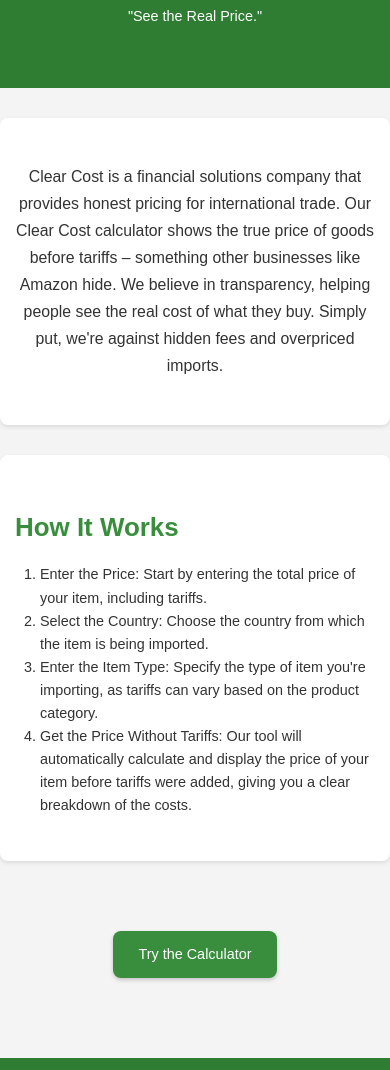
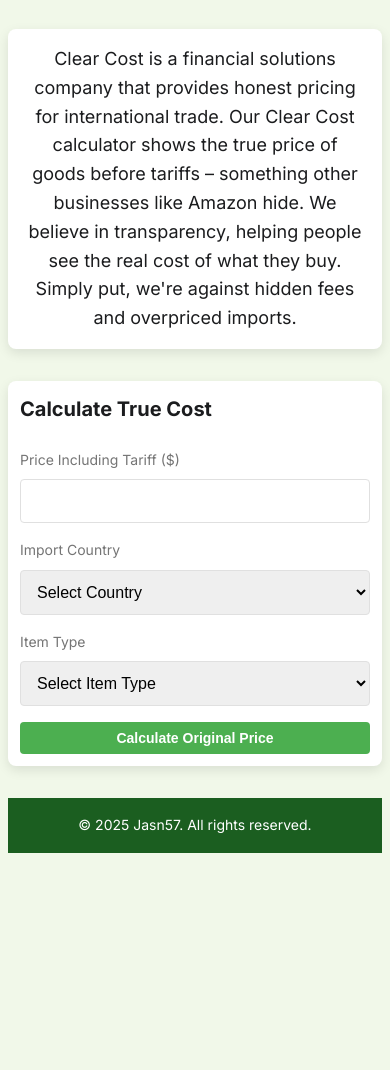
Before and after one commit to ClearCost/clearcost.github.io, a plain HTML site: page index.html in a window 390 px wide. Shown: the part 155-1225 px from the top of the page. After the commit the page ends 1016 px from the top, so only its background shows below. Drawn offline with Linux system fonts and the light colour scheme.

Commit message:
add calc

```diff
--- a/index.html
+++ b/index.html
@@ -3,40 +3,62 @@
 <head>
     <meta charset="UTF-8">
     <meta name="viewport" content="width=device-width, initial-scale=1.0">
+    <meta name="description" content="Clear Cost provides transparent pricing for international trade, showing the true cost of goods before tariffs.">
+    <meta name="keywords" content="Clear Cost, tariff calculator, transparent pricing, international trade">
     <title>Clear Cost</title>
-     <script async src="https://pagead2.googlesyndication.com/pagead/js/adsbygoogle.js?client=ca-pub-4723302911245499"
-     crossorigin="anonymous"></script>
+    <script async src="https://pagead2.googlesyndication.com/pagead/js/adsbygoogle.js?client=ca-pub-4723302911245499" crossorigin="anonymous"></script>
     <link rel="stylesheet" href="src/style.css">
 </head>
 <body>
-    <section class="hero">
+    <header class="hero">
         <h1>Clear Cost</h1>
         <p>"See the Real Price."</p>
-    </section>
+    </header>
 
-    <section class="about">
-        <p>Clear Cost is a financial solutions company that provides honest pricing for international trade. Our Clear Cost calculator shows the true price of goods before tariffs – something other businesses like Amazon hide. We believe in transparency, helping people see the real cost of what they buy. Simply put, we're against hidden fees and overpriced imports.</p>
-    </section>
+    <main>
+        <section class="about">
+            <p>Clear Cost is a financial solutions company that provides honest pricing for international trade. Our Clear Cost calculator shows the true price of goods before tariffs – something other businesses like Amazon hide. We believe in transparency, helping people see the real cost of what they buy. Simply put, we're against hidden fees and overpriced imports.</p>
+        </section>
 
-    <section class="how-it-works">
-        <div class="steps">
-            <h2>How It Works</h2>
-            <ol>
-                <li>Enter the Price: Start by entering the total price of your item, including tariffs.</li>
-                <li>Select the Country: Choose the country from which the item is being imported.</li>
-                <li>Enter the Item Type: Specify the type of item you're importing, as tariffs can vary based on the product category.</li>
-                <li>Get the Price Without Tariffs: Our tool will automatically calculate and display the price of your item before tariffs were added, giving you a clear breakdown of the costs.</li>
-            </ol>
-        </div>
-    </section>
-
-    <section class="call-to-action">
-        <a href="https://clearcost.github.io/calculator/" class="calculator-button">Try the Calculator</a>
-    </section>
+        <section class="calculator-container">
+            <h1>Calculate True Cost</h1>
+            <form id="tariffForm">
+                <div class="form-group">
+                    <label for="price">Price Including Tariff ($)</label>
+                    <input type="number" id="price" step="0.01" required aria-label="Price including tariff">
+                </div>
+                <div class="form-group">
+                    <label for="country">Import Country</label>
+                    <select id="country" required aria-label="Select import country">
+                        <option value="">Select Country</option>
+                        <option value="EU">EU</option>
+                        <option value="China">China</option>
+                        <option value="Canada">Canada</option>
+                        <option value="Japan">Japan</option>
+                        <option value="India">India</option>
+                        <option value="Other">Other</option>
+                    </select>
+                </div>
+                <div class="form-group">
+                    <label for="itemType">Item Type</label>
+                    <select id="itemType" required aria-label="Select item type">
+                        <option value="">Select Item Type</option>
+                        <option value="Tech">Tech</option>
+                        <option value="Metals">Metals</option>
+                        <option value="Automobiles">Automobiles</option>
+                        <option value="Other">Other</option>
+                    </select>
+                </div>
+                <button type="submit">Calculate Original Price</button>
+            </form>
+            <div id="result" style="display: none;"></div>
+        </section>
+    </main>
 
     <footer>
-        <p>© 2025 Jasn57. All rights reserved.</p>
+        <p>© 2025 Jasn57. All rights reserved.
     </footer>
 
+    <script src="src/script.js"></script>
 </body>
 </html>
--- a/src/style.css
+++ b/src/style.css
@@ -1,175 +1,252 @@
-body {
-    font-family: sans-serif;
+@import url('https://fonts.googleapis.com/css2?family=Inter:wght@400;600;700&display=swap');
+
+:root {
+    --primary-green: #2E7D32;
+    --dark-green: #1B5E20;
+    --light-green: #4CAF50;
+    --background: #F1F8E9;
+    --white: #FFFFFF;
+    --text: #1B1C1E;
+    --gray: #757575;
+    --shadow: 0 4px 12px rgba(0, 0, 0, 0.1);
+    --border-radius: 8px;
+    --transition: all 0.3s ease;
+}
+
+* {
     margin: 0;
     padding: 0;
-    background-color: #f4f4f4;
-    color: #333;
+    box-sizing: border-box;
+}
+
+body {
+    font-family: 'Inter', -apple-system, BlinkMacSystemFont, 'Segoe UI', Roboto, sans-serif;
+    background-color: var(--background);
+    color: var(--text);
     line-height: 1.6;
+    font-size: 16px;
 }
 
 .hero {
-    background-color: #2E7D32;
-    color: white;
+    background: linear-gradient(135deg, var(--primary-green), var(--light-green));
+    color: var(--white);
     text-align: center;
-    padding: 80px 20px;
+    padding: 4rem 1rem;
+    animation: fadeIn 1s ease-in;
 }
 
 .hero h1 {
-    font-size: 3.2em;
-    margin-bottom: 15px;
-    text-shadow: 1px 1px 2px rgba(0, 0, 0, 0.2);
+    font-size: 2.5rem;
+    font-weight: 700;
+    margin-bottom: 1rem;
+    text-shadow: 0 2px 4px rgba(0, 0, 0, 0.2);
+    color: var(--white); /* Updated to make the text white */
 }
 
 .hero p {
-    font-size: 1.2em;
+    font-size: 1.25rem;
     max-width: 600px;
     margin: 0 auto;
-    line-height: 1.7;
 }
 
 .about {
-    padding: 40px 20px;
+    max-width: 800px;
+    margin: 2rem auto;
+    padding: 2rem;
+    background-color: var(--white);
+    border-radius: var(--border-radius);
+    box-shadow: var(--shadow);
     text-align: center;
-    max-width: 800px;
-    margin: 30px auto;
-    line-height: 1.7;
-    background-color: white;
-    border-radius: 8px;
-    box-shadow: 0 2px 4px rgba(0, 0, 0, 0.1);
+    animation: fadeIn 1s ease-in 0.2s backwards;
 }
 
 .about p {
-    font-size: 1.1em;
+    font-size: 1.125rem;
+}
+
+.calculator-container {
+    max-width: 400px;
+    margin: 2rem auto;
+    padding: 1.5rem;
+    background-color: var(--white);
+    border-radius: var(--border-radius);
+    box-shadow: var(--shadow);
+    animation: fadeIn 1s ease-in 0.4s backwards;
+}
+
+.calculator-container h1 {
+    font-size: 1.5rem;
+    margin-bottom: 1.5rem;
+}
+
+.form-group {
+    margin-bottom: 1rem;
+}
+
+label {
+    display: block;
+    font-size: 0.875rem;
+    color: var(--gray);
+    margin-bottom: 0.5rem;
+}
+
+input, select {
+    width: 100%;
+    padding: 0.75rem;
+    border: 1px solid #e0e0e0;
+    border-radius: 4px;
+    font-size: 1rem;
+    transition: var(--transition);
+}
+
+input:focus, select:focus {
+    outline: none;
+    border-color: var(--light-green);
+    box-shadow: 0 0 0 3px rgba(76, 175, 80, 0.1);
+}
+
+input:invalid:focus, select:invalid:focus {
+    border-color: #D32F2F;
+}
+
+button {
+    width: 100%;
+    padding: 0.75rem;
+    background-color: var(--light-green);
+    color: var(--white);
+    border: none;
+    border-radius: 4px;
+    font-size: 1rem;
+    font-weight: 600;
+    cursor: pointer;
+    transition: var(--transition);
+}
+
+button:hover {
+    background-color: var(--primary-green);
+}
+
+button:focus {
+    outline: none;
+    box-shadow: 0 0 0 3px rgba(76, 175, 80, 0.3);
+}
+
+#result {
+    margin-top: 1.5rem;
+    padding: 1rem;
+    border: 1px solid #e0e0e0;
+    border-radius: 4px;
+    background-color: #F9FBE7;
+    font-size: 0.875rem;
+    white-space: pre-wrap;
 }
 
 .how-it-works {
+    max-width: 960px;
+    margin: 2rem auto;
+    padding: 2rem;
+    background-color: var(--white);
+    border-radius: var(--border-radius);
+    box-shadow: var(--shadow);
     display: flex;
-    padding: 40px 20px;
-    max-width: 960px;
-    margin: 30px auto;
     align-items: center;
-    background-color: white;
-    border-radius: 8px;
-    box-shadow: 0 2px 4px rgba(0, 0, 0, 0.1);
+    animation: fadeIn 1s ease-in 0.6s backwards;
 }
 
 .how-it-works .steps {
     flex: 1;
-    padding-left: 30px;
+    padding: 0 1rem;
 }
 
 .how-it-works h2 {
-    color: #388E3C;
-    margin-bottom: 15px;
-    font-size: 2em;
+    color: var(--primary-green);
+    font-size: 1.75rem;
+    margin-bottom: 1rem;
 }
 
 .how-it-works ol {
     list-style-type: decimal;
-    padding-left: 25px;
-    line-height: 1.6;
-    font-size: 1.1em;
+    padding-left: 1.5rem;
+    font-size: 1rem;
 }
 
 .call-to-action {
     text-align: center;
-    padding: 60px 20px;
+    padding: 3rem 1rem;
+    animation: fadeIn 1s ease-in 0.8s backwards;
 }
 
 .calculator-button {
     display: inline-block;
-    background-color: #388E3C;
-    color: white;
-    padding: 15px 30px;
+    background-color: var(--light-green);
+    color: var(--white);
+    padding: 1rem 2rem;
     text-decoration: none;
-    border-radius: 8px;
-    font-size: 1.2em;
-    transition: background-color 0.3s ease;
-    box-shadow: 0 2px 4px rgba(0, 0, 0, 0.2);
+    border-radius: var(--border-radius);
+    font-size: 1.125rem;
+    font-weight: 600;
+    transition: var(--transition);
+    box-shadow: var(--shadow);
 }
 
 .calculator-button:hover {
-    background-color: #2E7D32;
+    background-color: var(--primary-green);
+    transform: translateY(-2px);
 }
 
 footer {
-    background-color: #2E7D32;
-    color: white;
+    background-color: var(--dark-green);
+    color: var(--white);
     text-align: center;
-    padding: 20px;
-    font-size: 0.95em;
-    margin-top: 40px;
+    padding: 1.5rem;
+    font-size: 0.875rem;
+}
+
+footer a {
+    color: var(--white);
+    text-decoration: none;
+    margin: 0 0.5rem;
+    transition: var(--transition);
+}
+
+footer a:hover {
+    color: var(--light-green);
+}
+
+@keyframes fadeIn {
+    from { opacity: 0; transform: translateY(10px); }
+    to { opacity: 1; transform: translateY(0); }
+}
+
+/* Responsive Design */
+@media (max-width: 1024px) {
+    .hero h1 { font-size: 2rem; }
+    .hero p { font-size: 1.125rem; }
+    .how-it-works { flex-direction: column; }
+    .how-it-works .steps { padding: 1rem 0; }
 }
 
 @media (max-width: 768px) {
-    body {
-        font-size: 0.9em;
-    }
+    body { font-size: 14px; }
+    .hero { padding: 3rem 1rem; }
+    .hero h1 { font-size: 1.75rem; }
+    .hero p { font-size: 1rem; }
+    .about { padding: 1.5rem; }
+    .calculator-container { padding: 1rem; }
+    .calculator-container h1 { font-size: 1.25rem; }
+    .how-it-works { padding: 1.5rem; }
+    .how-it-works h2 { font-size: 1.5rem; }
+    .call-to-action { padding: 2rem 1rem; }
+    .calculator-button { font-size: 1rem; padding: 0.75rem 1.5rem; }
+}
 
-    header {
-        flex-direction: column;
-        text-align: center;
-    }
-
-    .logo-text {
-        font-size: 1.4em;
-    }
-
-    .nav-container nav ul {
-        flex-direction: column;
-        align-items: center;
-    }
-
-    .nav-container nav ul li {
-        margin-left: 0;
-        margin-bottom: 10px;
-    }
-
-    .hero {
-        padding: 60px 15px;
-    }
-
-    .hero h1 {
-        font-size: 2.4em;
-    }
-
-    .hero p {
-        font-size: 1em;
-    }
-
-    .about {
-        padding: 30px 15px;
-    }
-
-    .how-it-works {
-        flex-direction: column;
-        padding: 30px 15px;
-    }
-
-    .how-it-works .image-container,
-    .how-it-works .steps {
-        padding: 0;
-    }
-
-    .how-it-works h2 {
-        font-size: 1.8em;
-    }
-
-    .how-it-works ol {
-        font-size: 1em;
-    }
-
-    .call-to-action {
-        padding: 40px 15px;
-    }
-
-    .calculator-button {
-        font-size: 1em;
-        padding: 12px 25px;
-    }
-
-    footer {
-        font-size: 0.85em;
-        padding: 15px;
-    }
+@media (max-width: 480px) {
+    body { padding: 0.5rem; }
+    .hero { padding: 2rem 0.5rem; }
+    .hero h1 { font-size: 1.5rem; }
+    .about { padding: 1rem; }
+    .calculator-container { padding: 0.75rem; }
+    button { font-size: 0.875rem; padding: 0.5rem; }
+    #result { font-size: 0.75rem; }
+    footer { padding: 1rem; }
 }
```
Also changed, not shown: src/script.js (added, +67 -0 lines).
